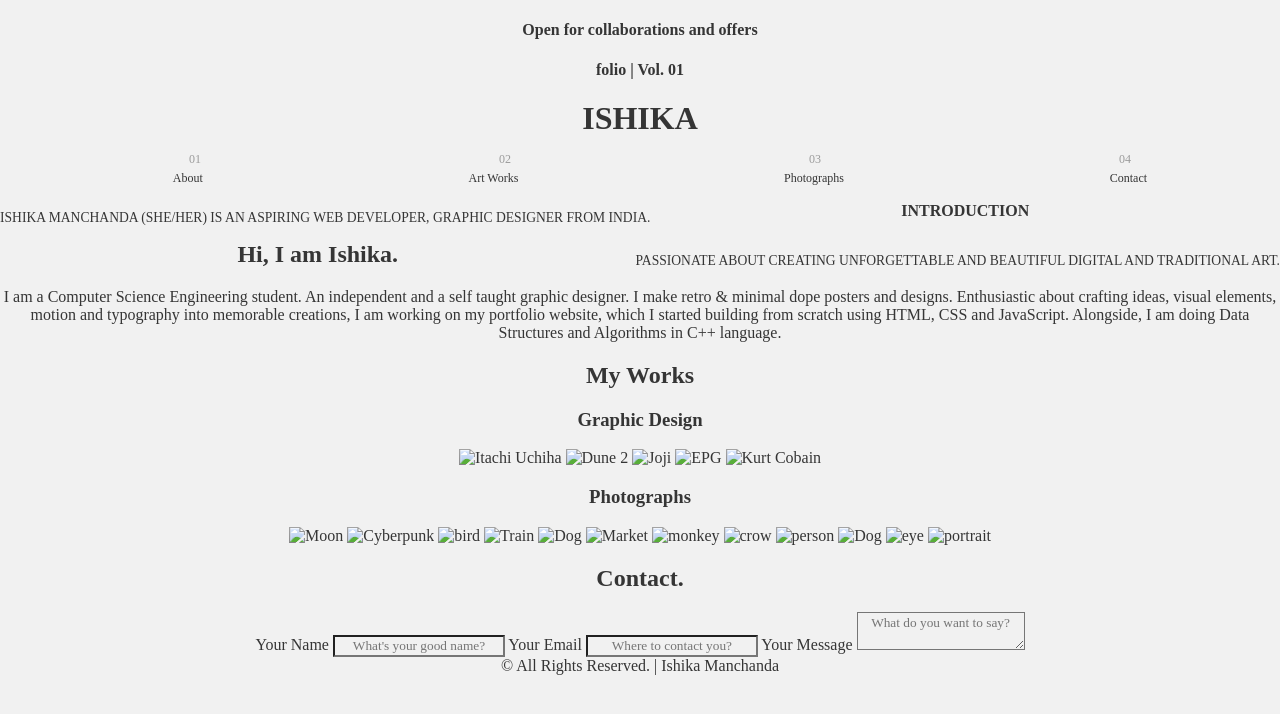
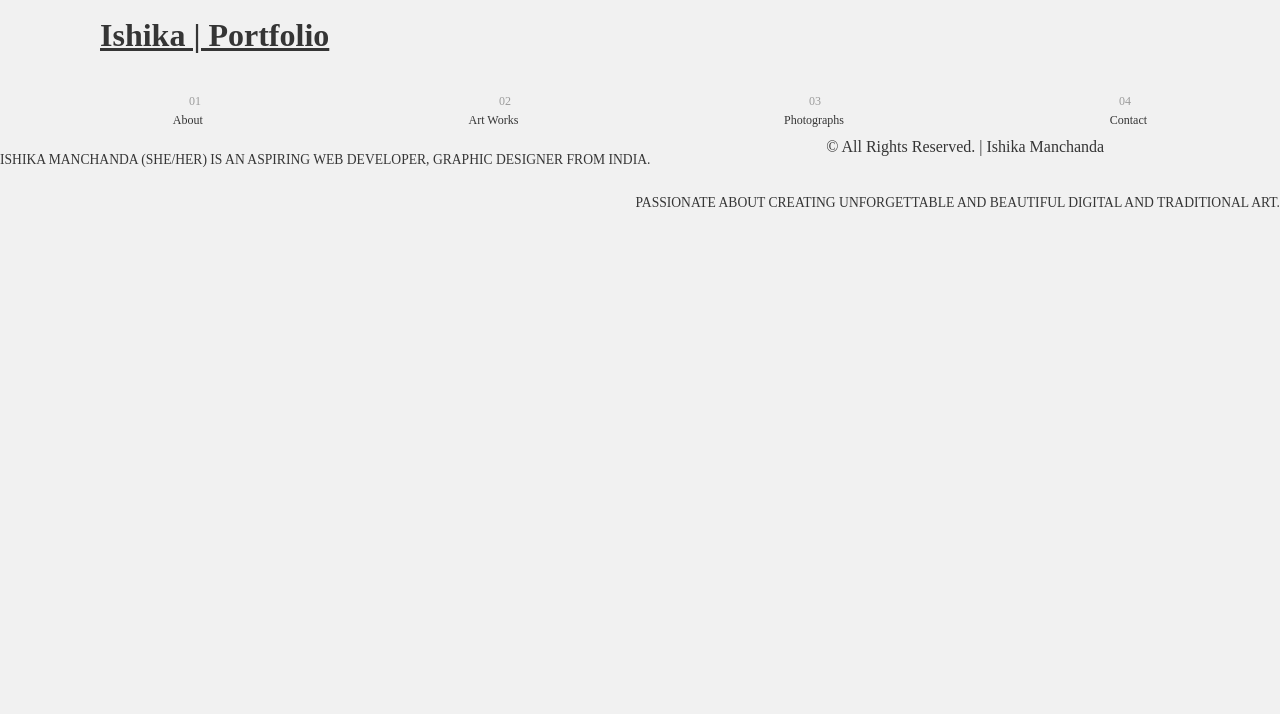
Before and after one commit to ishikamanchanda30/Ishika-Portfolio-Web-SourceCode, a plain HTML site: page index.html in a window 1280 px wide. Shown: the top 714 px of the page. Drawn offline with Linux system fonts and the light colour scheme.

Commit message:
Added new files

```diff
--- a/index.html
+++ b/index.html
@@ -1,29 +1,19 @@
 <!DOCTYPE html>
 <html lang="en">
+
 <head>
       <meta charset="UTF-8" />
       <meta name="viewport" content="width=device-width" , initial-scale="1.0" />
 
-    <meta
-      name="description"
-      content="Self taught Web Developer, Graphic Designer from India | Portfolio webpage"
-    />
+      <meta name="description" content="Self taught Web Developer, Graphic Designer from India | Portfolio webpage" />
 
-    <title>Ishika | Portfolio</title>
-
-    <div class="rem">
-      <h4>Open for collaborations and offers</h4>
-    </div>
-    <div>
-      <h4>folio | Vol. 01</h4>
-    </div>
-
-    <h1>ISHIKA</h1>
+      <header>
+            <h1><a href="index.html">Ishika | Portfolio</a></h1>
+            <link rel="stylesheet" href="styles.css" />
+      </header>
 </head>
 
 <body>
-    <link rel="stylesheet" href="styles.css" />
-
       <nav class="homepage">
             <ul class="list">
                   <li class="num">01</li>
@@ -32,10 +22,10 @@
                   <li class="num">04</li>
             </ul>
             <ul class="list">
-        <li class="item"><a href="#int" class="link">About</a></li>
-        <li class="item"><a href="#art" class="link">Art Works</a></li>
-        <li class="item"><a href="#pht" class="link">Photographs</a></li>
-        <li class="item"><a href="#cnt" class="link">Contact</a></li>
+                  <li class="item"><a href="about.html" class="link">About</a></li>
+                  <li class="item"><a href="artwork.html" class="link">Art Works</a></li>
+                  <li class="item"><a href="photo.html" class="link">Photographs</a></li>
+                  <li class="item"><a href="contact.html" class="link">Contact</a></li>
             </ul>
       </nav>
 
@@ -55,62 +45,7 @@
             </div>
       </div>
 
-    <div class="intro">
-      <h4 id="int">INTRODUCTION</h4>
-    </div>
-    <div>
-      <h2>Hi, I am Ishika.</h2>
-    </div>
-
-    <div>
-        I am a Computer Science Engineering student. An independent and a self
-        taught graphic designer. I make retro & minimal dope posters and
-        designs. Enthusiastic about crafting ideas, visual elements, motion and
-        typography into memorable creations, I am working on my portfolio
-        website, which I started building from scratch using HTML, CSS and
-        JavaScript. Alongside, I am doing Data Structures and Algorithms in C++
-        language.
-    </div>
-
-    <div>
-      <h2 id="art">My Works</h2>
-      <h3>Graphic Design</h3>
-      <img src="/portfolio/Posters/itachi poster.png" height="350" alt="Itachi Uchiha" />
-      <img src="/portfolio/Posters/dune2blue.png" height="350" alt="Dune 2" />
-      <img src="/portfolio/Posters/aaaaa.jpg" height="350" alt="Joji" />
-      <img src="/portfolio/Posters/epg final.png" height="350" alt="EPG" />
-      <img src="/portfolio/Posters/kurtcobain_final2.png" height="350" alt="Kurt Cobain" />
-
-      <h3 id="pht">Photographs</h3>
-      <img src="/portfolio/Posters/IMG_0448-Enhanced.jpg" height="200" alt="Moon" />
-      <img src="/portfolio/Posters/IMG_0476.jpg" height="200" alt="Cyberpunk" />
-      <img src="/portfolio/Posters/IMG_7363.JPG" height="200" alt="bird" />
-      <img src="/portfolio/Posters/IMG_0493-2.jpg" height="200" alt="Train" />
-      <img src="/portfolio/Posters/IMG_6214.JPG" height="200" alt="Dog" />
-      <img src="/portfolio/Posters/IMG_9000.JPG" height="200" alt="Market" />
-      <img src="/portfolio/Posters/IMG_7335.JPG" height="200" alt="monkey" />
-      <img src="/portfolio/Posters/IMG_0980.JPG" height="200" alt="crow" />
-      <img src="/portfolio/Posters/IMG_9361.JPG" height="400" alt="person" />
-      <img src="/portfolio/Posters/IMG_6214.JPG" height="200" alt="Dog" />
-      <img src="/portfolio/Posters/IMG_9267.JPG" height="200" alt="eye" />
-      <img src="/portfolio/Posters/IMG_9298.JPG" height="400" alt="portrait" />
-    </div>
-
-    <div>
-      <h2 id="cnt">Contact.</h2>
-      <label>Your Name </label>
-      <input type="text" name="name" placeholder="What's your good name?" />
-      <label for="Email ID">Your Email </label>
-      <input type="text" name="Email ID" placeholder="Where to contact you?" />
-      <label for="comment">Your Message </label>
-
-      <textarea
-        id="comment"
-        name="What do you want to say?"
-        placeholder="What do you want to say?"
-      ></textarea>
-    </div>
-
       <footer>&copy; All Rights Reserved. | Ishika Manchanda</footer>
 </body>
+
 </html>
--- a/styles.css
+++ b/styles.css
@@ -10,14 +10,28 @@ body{
 
     height: 100vw;
     width: 100%;
-    margin: auto;
+    margin:auto;
+
 }
+header {
+    width: 100%;
+    height:70px;
+    display: flex;
+    justify-content: space-between;
+    align-items: center;
+    position:fixed;
+    top:0;
+    margin: 0 100px;
+}
+
 nav {
-    width:auto;
+    width:100%;
+    margin-top: 100px;
 }
 
 
 .list {
+
     display: flex;
     list-style-type: none;
     justify-content: center;
@@ -40,7 +54,7 @@ nav {
 .link {
     position: relative;
     color: #353535;
-    text-decoration: none;
+    text-decoration:none;
     padding-top: 0;
     padding-bottom: 7px;
 }
```
Also changed, not shown: about.html (added, +47 -0 lines), artwork.html (added, +41 -0 lines), contact.html (added, +41 -0 lines), photo.html (added, +48 -0 lines). Lines whose indentation alone changed are shown as unchanged.
